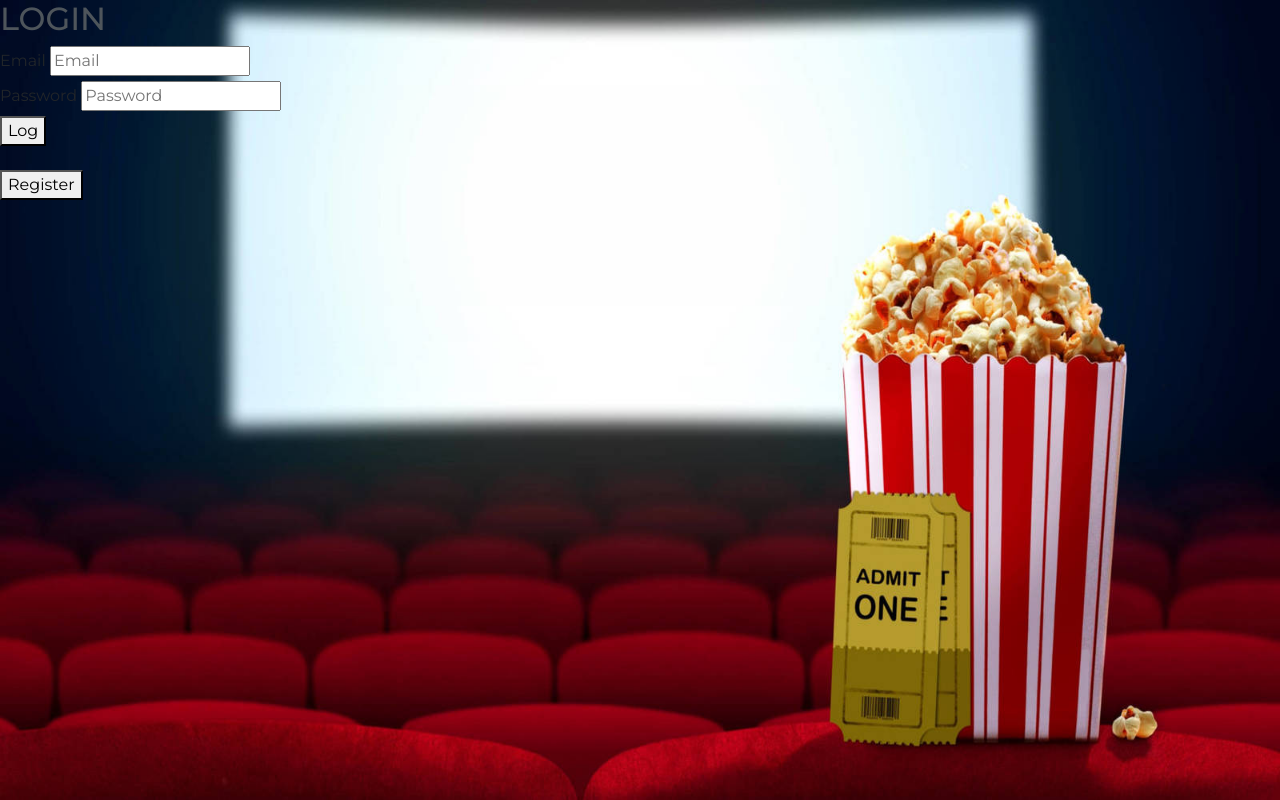
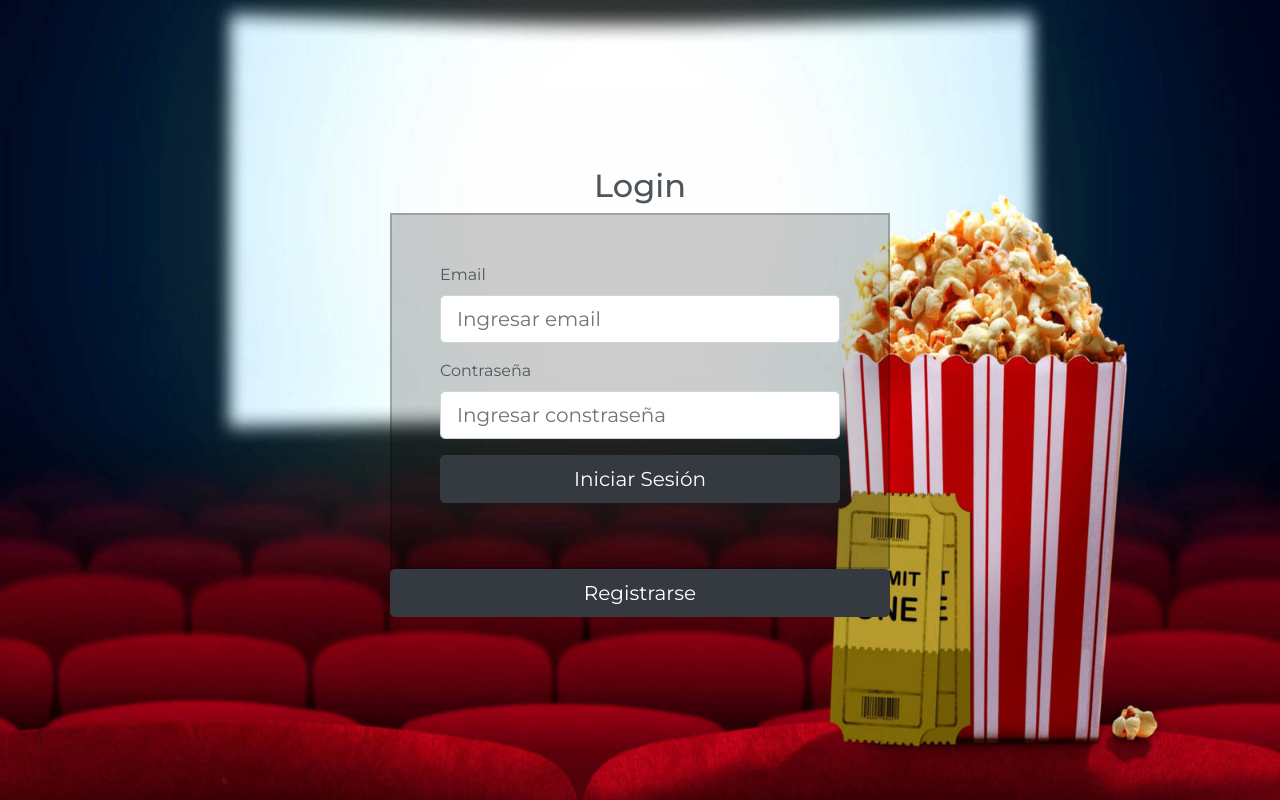
Before and after one commit to mennaenzo/MoviePass, a PHP site: the page made by Views/index.php in a window 1280 px wide. Run offline with PHP 8.4, Linux system fonts and the light colour scheme; the template is opened without the code that fills it, so the values that code supplies are empty; a stand-in replaces the project's code that opens the database connection; some libraries are stand-ins or nearby versions.

Commit message:
>Estilos: form de Enzo....falta hacer que los botones queden iguales

```diff
--- a/Views/index.php
+++ b/Views/index.php
@@ -7,11 +7,12 @@ if(isset($message)){
 }
 
 ?>
+<!--
 <main class="">
     <section id="" class="">
         <div class="">
             <h2 class="" style="color: #4e555b">LOGIN</h2>
-            <form action="<?php echo FRONT_ROOT ?>User/Login" method="post" class="">
+            <form action="<?php //echo FRONT_ROOT ?>User/Login" method="post" class="">
                 <div class="">
                     <div class="">
                         <div class="">
@@ -32,32 +33,36 @@ if(isset($message)){
         </div>
         <br>
         <div>
-            <a href="<?php echo FRONT_ROOT ?>User/ShowRegisterView"><button>Register</button></a>
+            <a href="<?php// echo FRONT_ROOT ?>User/ShowRegisterView"><button>Register</button></a>
         </div>
     </section>
-
-    <!-- <main class="d-flex align-items-center justify-content-center height-100">
+-->
+  <main class="d-flex align-items-center justify-content-center height-100">
           <div class="content">
                <header class="text-center">
-                    <h2>Login</h2>
+                    <h2 style="color: #4e555b">Login</h2>
                </header>
-               <form action="<?php //echo FRONT_ROOT ?>User/Login" method="post" class="login-form bg-dark-alpha p-5 text-white">
+               <form action="<?php echo FRONT_ROOT ?>User/Login" method="post" class="login-form bg-dark-alpha p-5 text-white">
                     <div class="form-group">
-                         <label for="">Usuario</label>
-                         <input type="text" name="" class="form-control form-control-lg" placeholder="Ingresar usuario" required>
+                         <label style="color: #4e555b" for="">Email</label>
+                         <input type="email" name="email" class="form-control form-control-lg" placeholder="Ingresar email" required>
                     </div>
                     <div class="form-group">
-                         <label for="">Contraseña</label>
-                         <input type="text" name="" class="form-control form-control-lg" placeholder="Ingresar constraseña" required>
+                         <label style="color: #4e555b" for="">Contraseña</label>
+                         <input type="password" name="password" class="form-control form-control-lg" placeholder="Ingresar constraseña" required>
                     </div>
                     <div class="form-group">
                     <button class="btn btn-dark btn-block btn-lg" type="submit">Iniciar Sesión</button>
                     </div>
-                    <div class="form-group">
-                    <a href="<?php //echo FRONT_ROOT ?>User/ShowRegisterView"><button class="btn btn-dark btn-block btn-lg">Registrarse</button></a>
-                    </div>
                </form>
+              <div class="form-group">
+                  <a href="<?php echo FRONT_ROOT ?>User/ShowRegisterView"><button class="btn btn-dark btn-block btn-lg">Registrarse</button></a>
+              </div>
+
+
+
+
           </div>
-     </main> -->
+  </main>
 
 </main>
```
